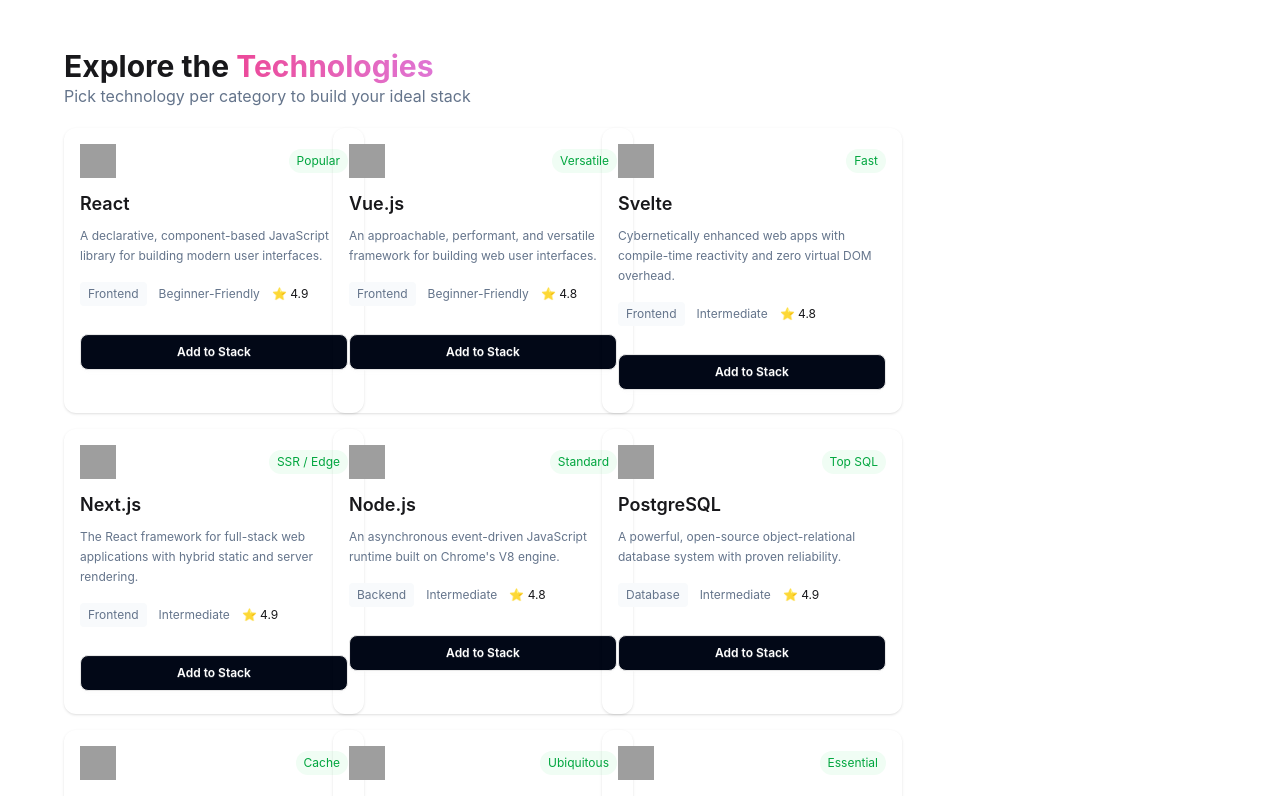
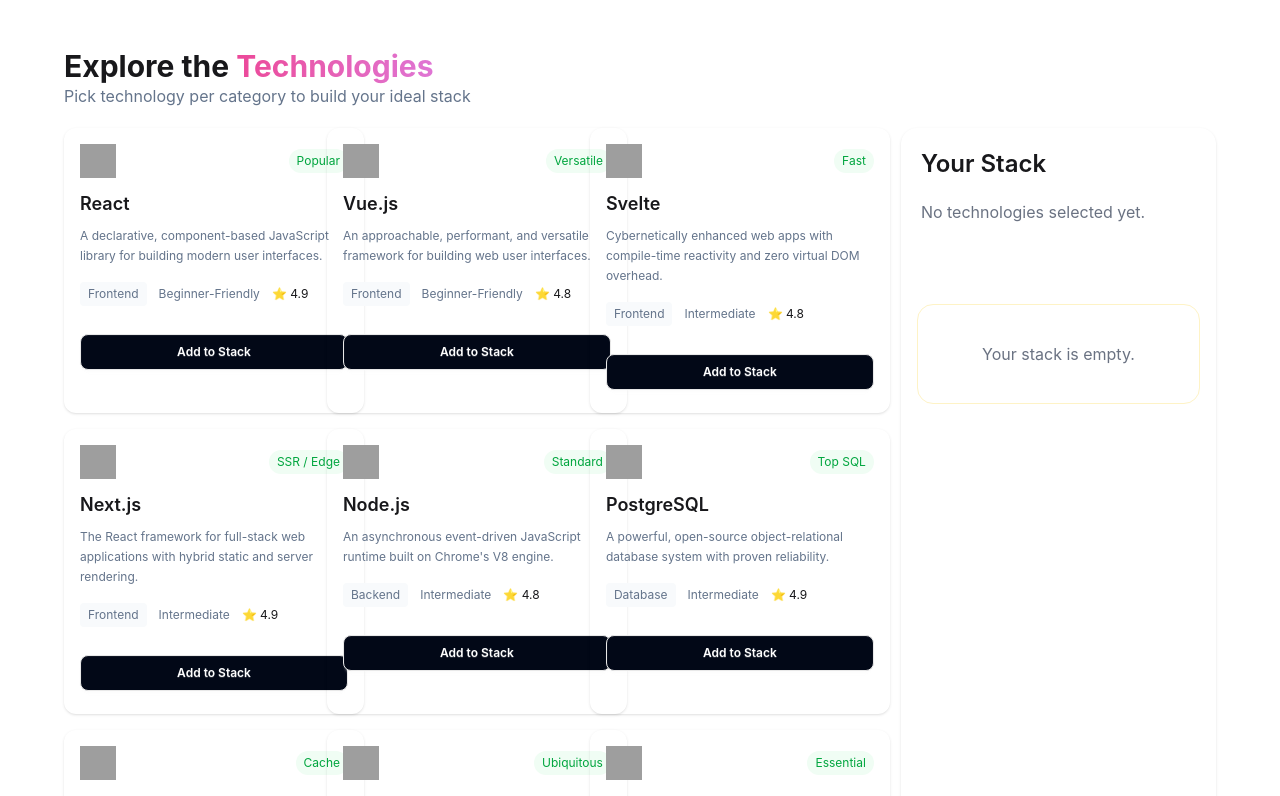
Before and after one commit to Ridoy-Kumar-133/DevStack, a React (Vite) app: page / in a window 1280 px wide. Shown: the part 560-1356 px from the top of the page. Built offline with nearby package versions, Linux system fonts and the light colour scheme; grey boxes are pictures that could not be loaded.

Commit message:
Remove all, only one delete button created and works perfectly

```diff
--- a/src/Components/Technologies/Card.tsx
+++ b/src/Components/Technologies/Card.tsx
@@ -10,7 +10,9 @@
 const Card = ({ tek, isSelected, setIsSelected }: prop) => {
 
     const handleClicl = () =>{
-         setIsSelected([...isSelected, tek]);
+         if(!isSelected.includes(tek)){
+            setIsSelected([...isSelected, tek]);
+         }
     }
 
     return (
--- a/src/Components/Technologies/SelectedTechnology.tsx
+++ b/src/Components/Technologies/SelectedTechnology.tsx
@@ -1,15 +1,28 @@
+import type { Dispatch, SetStateAction } from "react";
 import type { ICard } from "../Types/Types";
 
-const SelectedTechnology = ({ selected }: { selected: ICard }) => {
+interface pop{
+   selected: ICard,
+   isSelected : ICard[],
+     setIsSelected: Dispatch<SetStateAction<ICard[]>>;
+
+}
+
+const SelectedTechnology = ({ selected ,isSelected, setIsSelected  }: pop) => {
+
+
+  const xbuttonClicked = () =>{
+        setIsSelected(
+          isSelected.filter( item => item.id !== selected.id )
+        )
+  }
+
   return (
-    <div className="mb-3">
+    <div className="mb-0 p-3">
       <div className="h-14 w-full border border-slate-200 rounded-lg flex items-center px-3">
 
         <img
-          src={selected.logo}
-          alt={selected.name}
-          className="w-8 h-8 object-contain"
-        />
+          src={selected.logo} alt={selected.name} className="w-8 h-8 object-contain"/>
 
         <div className="ml-3 flex-1">
           <p className="text-sm font-semibold">
@@ -21,9 +34,9 @@
           </p>
         </div>
 
-        <button className="text-xl text-slate-400">
-          ×
-        </button>
+        <button
+        onClick={xbuttonClicked}
+        className="text-xl text-slate-400"> × </button>
 
       </div>
     </div>
--- a/src/Components/Technologies/TechnologyCards.tsx
+++ b/src/Components/Technologies/TechnologyCards.tsx
@@ -8,7 +8,11 @@
 
     const [isSelected, setIsSelected] = useState<ICard[]>([]);
 
-    console.log(isSelected);
+    const handleClickRemoveAll = () =>{
+         setIsSelected([]);
+    }
+
+
 
     return (
         <div className="flex my-5 gap-10">
@@ -17,10 +21,17 @@
                 cards.map( (tek , ind) => <Card isSelected = {isSelected} setIsSelected = {setIsSelected} tek = {tek} key = {ind}></Card> )
             }
             </div>
-           <div className="w-87.5 ml-6">
+           <div className="w-95 ml-6 shadow rounded-2xl">
+            <div>  <h1 className="mt-5 ml-5 font-semibold text-2xl">Your Stack</h1> </div>
+            <p className="font-[#94A3B8] p-5 text-gray-500"> { isSelected.length !== 0 ? `${isSelected.length} Technology Selected` : `No technologies selected yet.`}</p>
+
              {
-                isSelected.map( (selected, ind) => <SelectedTechnology selected = {selected} key={ind} ></SelectedTechnology> )
+
+                isSelected.map( (selected, ind) => <SelectedTechnology selected = {selected} key={ind} isSelected = {isSelected} setIsSelected = {setIsSelected} ></SelectedTechnology> )
             }
+            <div className="mt-15">
+                {isSelected.length === 0 ? <div className="h-25 w-[90%] m-auto border rounded-2xl border-amber-100  justify-center items-center flex "><p className="text-gray-500">Your stack is empty.</p></div> :  <button onClick={handleClickRemoveAll} className="h-14 w-[95%] m-auto border border-red-300 rounded-lg flex items-center px-3 justify-center text-red-700 font-semibold  btn">Remove All</button>}
+            </div>
            </div>
         </div>
     );
```
